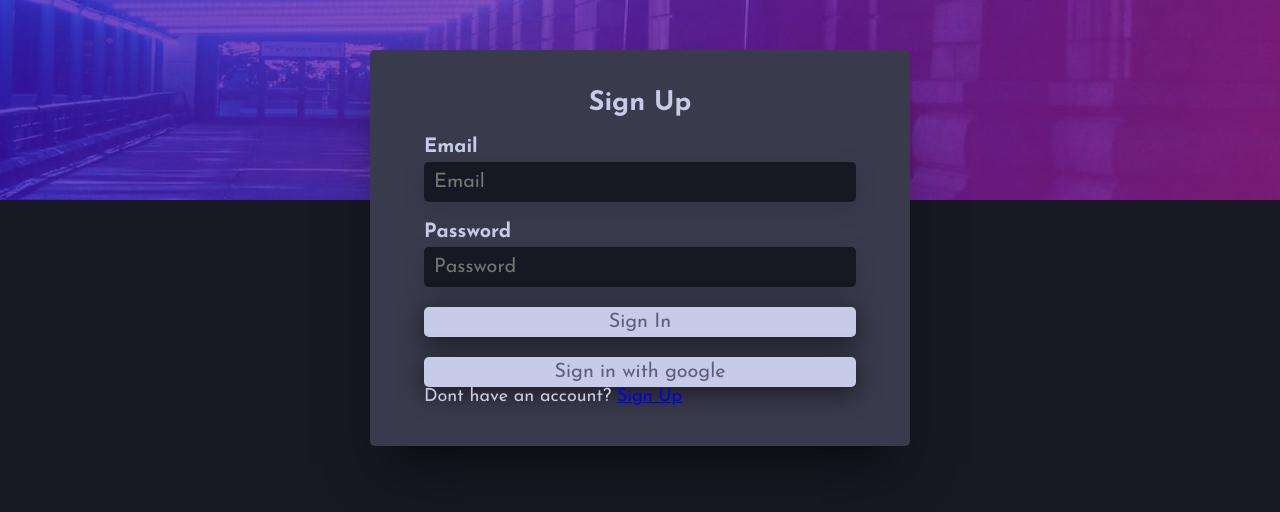
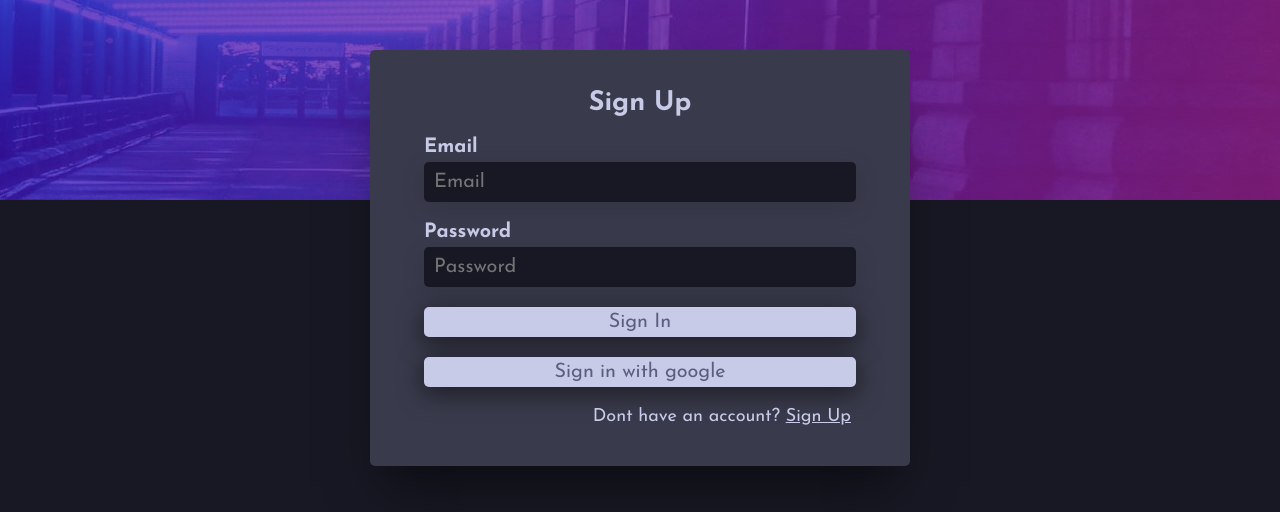
Before and after one commit to Dawid-Kolankowski/react-firebase-todo, a React (Create React App) app: page /login in a window 1280 px wide. Shown: the top 512 px of the page. Built offline with nearby package versions, Linux system fonts and the light colour scheme; no server answers.

Commit message:
link style

```diff
--- a/src/styles/_styles.scss
+++ b/src/styles/_styles.scss
@@ -37,6 +37,16 @@
     color: var(--primary-text-color);
     box-shadow: 0px 6px 25px 1px rgba(0, 0, 0, 0.1);
   }
+
+  &__link {
+    text-align: right;
+    margin-top: 20px;
+    padding-right: 5px;
+
+    a {
+      color: var(--primary-text-color);
+    }
+  }
 }
 
 .button {
```
